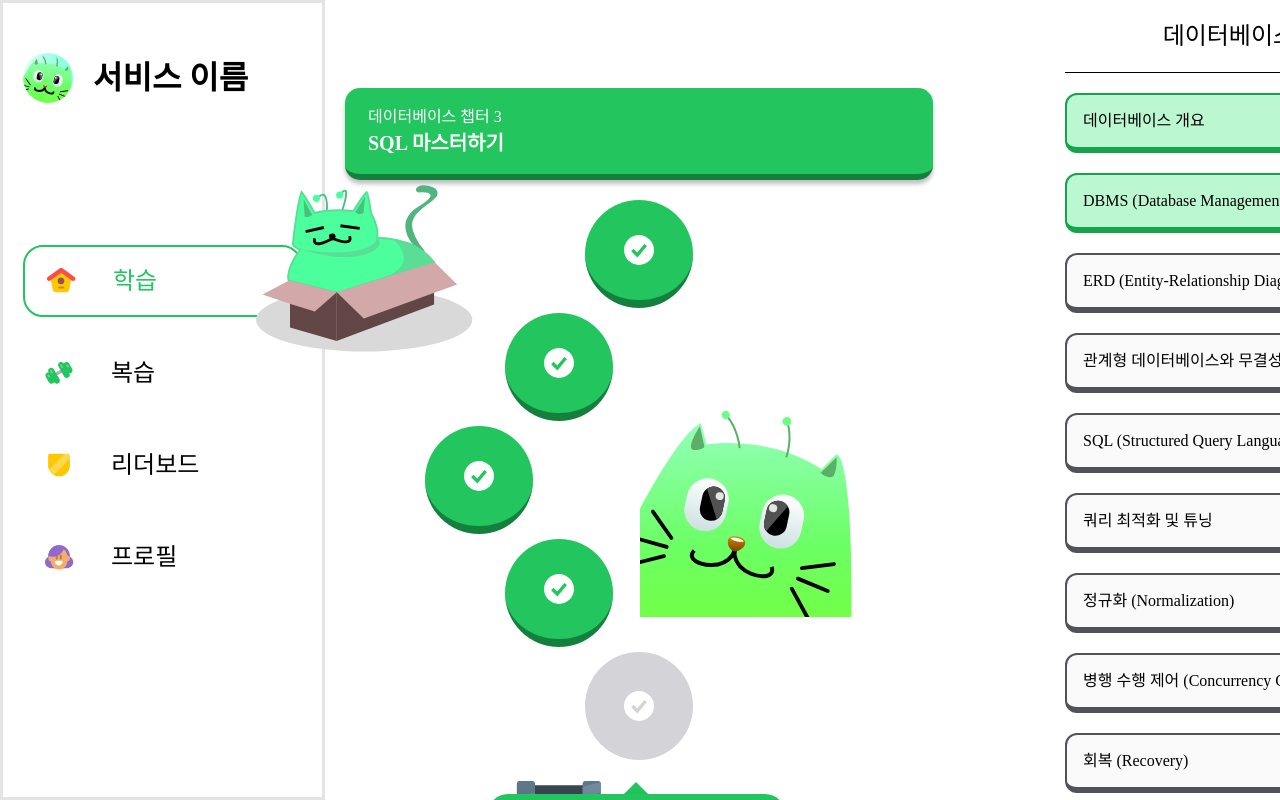
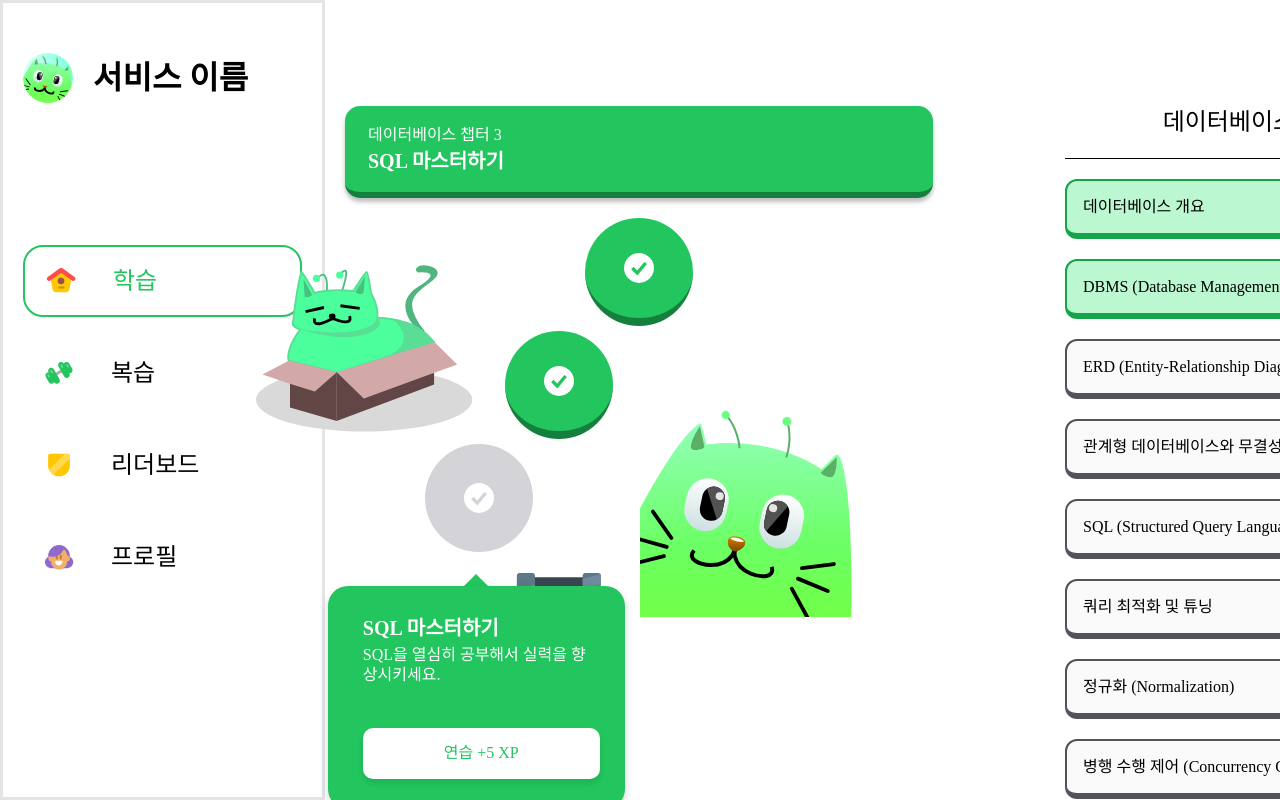
Before and after one commit to Dsm-hackathon-4/FE, a React (Vite) app: page / in a window 1280 px wide. Shown: the top 800 px of the page. Built offline with nearby package versions, Linux system fonts and the light colour scheme; a web font is replaced by a local one.

Commit message:
메인 페이지 수정

```diff
--- a/src/pages/HomePage.tsx
+++ b/src/pages/HomePage.tsx
@@ -5,7 +5,7 @@ import { Cat, Check, IconSmaller, RewardChest } from "@/assets";
 import { Baloon } from "@/components/Baloon";
 
 export const HomePage = () => {
-  const dots = [true, true, true, true, false, "reward"];
+  const dots = [true, true, false, "reward"];
   const Road = [
     { road: "데이터베이스 개요", done: true },
     { road: "DBMS (Database Management System)", done: true },
@@ -115,7 +115,7 @@ export const HomePage = () => {
             height: "217px",
             position: "absolute",
             left: "20%",
-            top: "20%",
+            top: "30%",
           }}
         />
       </Contents>
@@ -163,7 +163,7 @@ const RoadMap = styled.div`
 const Contents = styled.div`
   display: flex;
   justify-content: center;
-  align-items: center;
+  align-items: flex-start;
 `;
 
 const Dots = styled.div`
@@ -198,4 +198,5 @@ const Wrapper = styled.div`
   display: flex;
   justify-content: center;
   gap: 132px;
+  padding-top: 86px;
 `;
```
